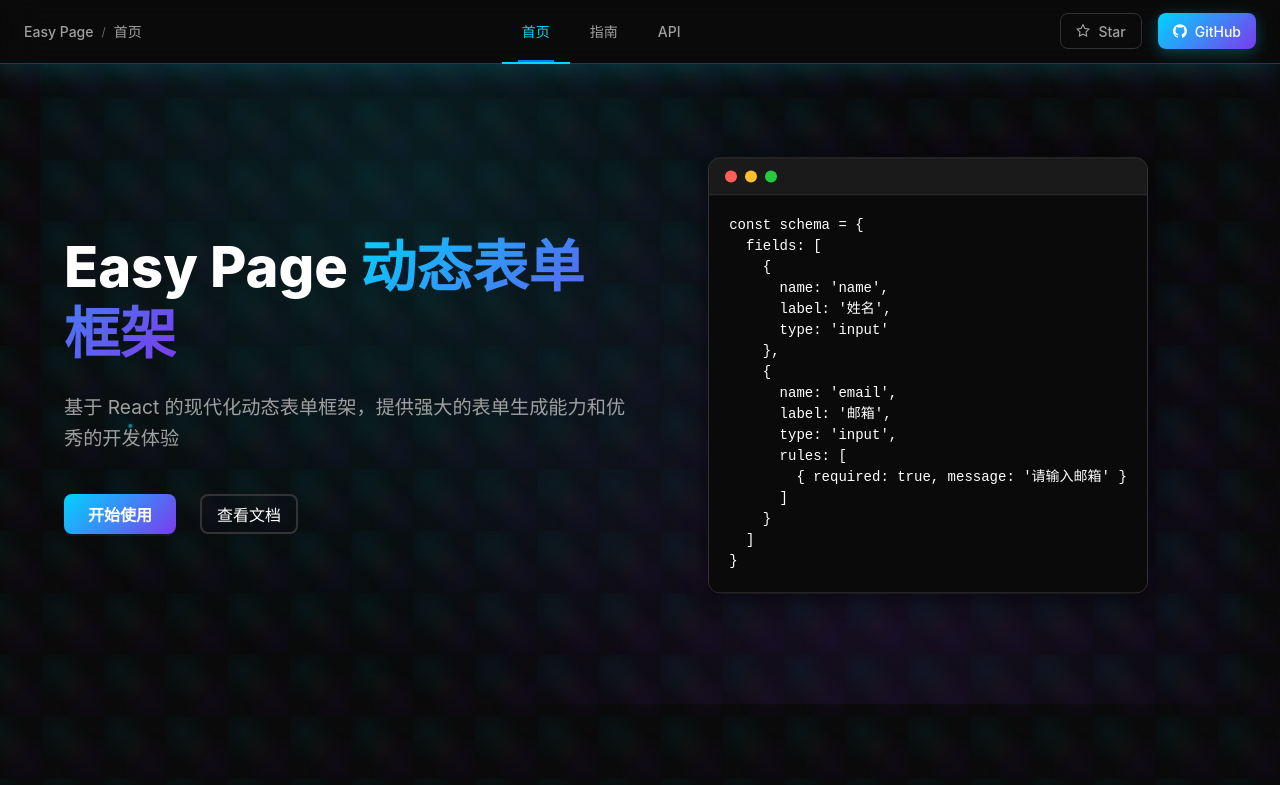
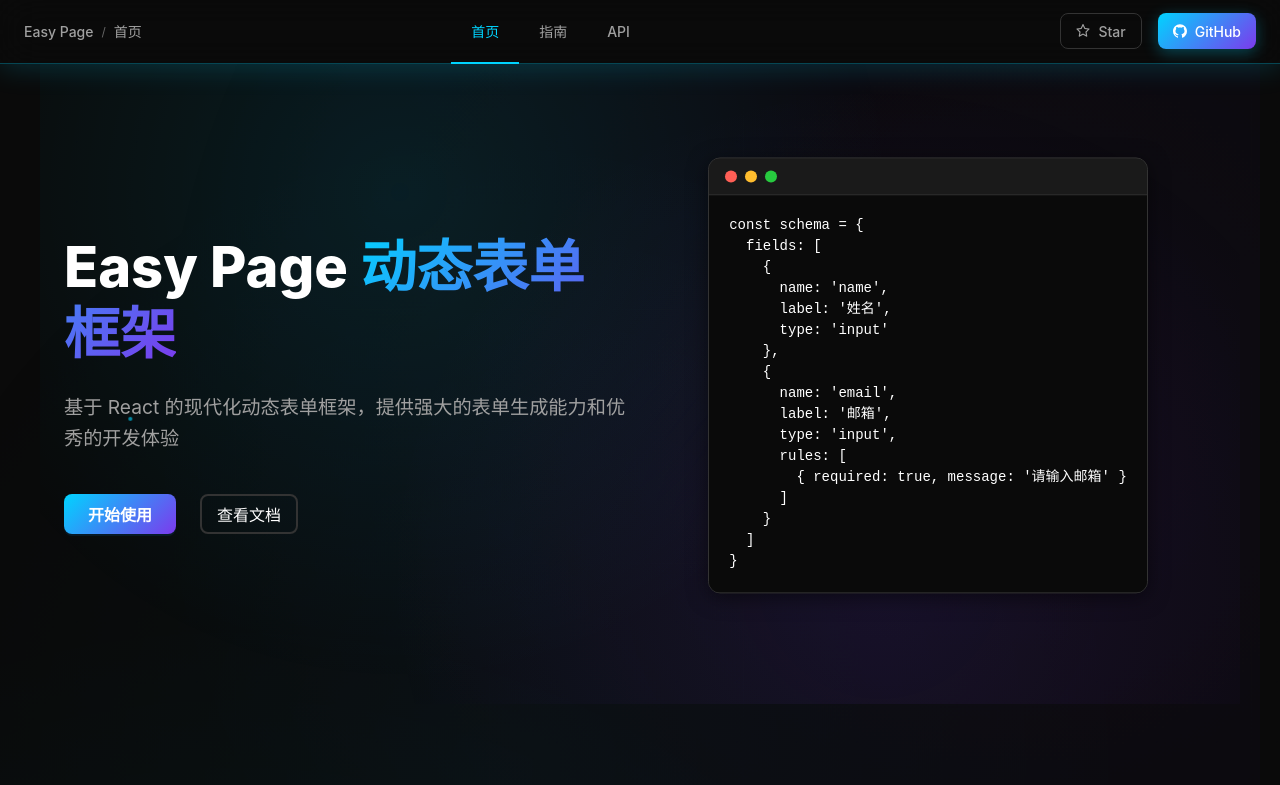
Before and after one commit to easy-page/ai-easy-page, a React (Vite) app in the folder apps/website/: page / in a window 1280 px wide. Shown: the top 785 px of the page. Built offline with nearby package versions, Linux system fonts and the light colour scheme.

Commit message:
修复 API 问题

```diff
--- a/apps/website/src/layouts/MainLayout.less
+++ b/apps/website/src/layouts/MainLayout.less
@@ -102,7 +102,6 @@
 
 		.sider-header {
 			padding: 24px 20px 20px;
-			border-bottom: 1px solid var(--border-color);
 			background: linear-gradient(
 				135deg,
 				rgba(0, 212, 255, 0.1),
@@ -468,6 +467,16 @@
 				background: transparent;
 				border: none;
 				line-height: 64px;
+				min-width: 300px; // 确保有足够宽度显示所有菜单项
+
+				// 禁用溢出处理
+				.ant-menu-overflow {
+					display: flex !important;
+				}
+
+				.ant-menu-overflow-item {
+					display: flex !important;
+				}
 
 				.ant-menu-item {
 					color: var(--text-secondary);
@@ -478,6 +487,12 @@
 					padding: 0 20px;
 					border-bottom: 2px solid transparent;
 					transition: all 0.3s ease;
+					flex-shrink: 0; // 防止菜单项被压缩
+
+					// 移除::after伪元素，避免双重横线
+					&::after {
+						display: none !important;
+					}
 
 					&:hover {
 						color: var(--primary-color);
@@ -489,6 +504,11 @@
 						border-bottom-color: var(--primary-color);
 						background: transparent;
 					}
+				}
+
+				// 隐藏溢出指示器
+				.ant-menu-overflow-item-rest {
+					display: none !important;
 				}
 			}
 		}
--- a/apps/website/src/layouts/MainLayout.tsx
+++ b/apps/website/src/layouts/MainLayout.tsx
@@ -17,18 +17,33 @@ import './MainLayout.less';
 
 const { Header, Sider, Content } = Layout;
 
-const MainLayout: React.FC = () => {
-	const [collapsed, setCollapsed] = useState(false);
-	const [mobileDrawerVisible, setMobileDrawerVisible] = useState(false);
-	const location = useLocation();
+// 菜单配置 - 更具扩展性的设计
+const menuConfig = {
+	// 顶部导航菜单配置
+	topNav: [
+		{
+			key: 'home',
+			path: '/',
+			label: '首页',
+			icon: <HomeOutlined />,
+		},
+		{
+			key: 'guide',
+			path: '/guide/core-concepts',
+			label: '指南',
+			icon: <BookOutlined />,
+		},
+		{
+			key: 'api',
+			path: '/api/components',
+			label: 'API',
+			icon: <ApiOutlined />,
+		},
+	],
 
-	// 判断当前在哪个主要分类
-	const isGuide = location.pathname.startsWith('/guide');
-	const isApi = location.pathname.startsWith('/api');
-	const isHome = location.pathname === '/';
-
-	// 指南的子菜单
-	const guideMenuItems = [
+	// 侧边栏菜单配置
+	sideNav: {
+		guide: [
 			{
 				key: '/guide/core-concepts',
 				label: <Link to="/guide/core-concepts">核心概念</Link>,
@@ -89,7 +104,9 @@ const MainLayout: React.FC = () => {
 					},
 					{
 						key: '/guide/advanced/request-management',
-					label: <Link to="/guide/advanced/request-management">请求管理</Link>,
+						label: (
+							<Link to="/guide/advanced/request-management">请求管理</Link>
+						),
 					},
 					{
 						key: '/guide/advanced/dynamic-form',
@@ -97,10 +114,8 @@ const MainLayout: React.FC = () => {
 					},
 				],
 			},
-	];
-
-	// API的子菜单
-	const apiMenuItems = [
+		],
+		api: [
 			{
 				key: '/api/components',
 				label: <Link to="/api/components">组件 API</Link>,
@@ -113,36 +128,67 @@ const MainLayout: React.FC = () => {
 				key: '/api/types',
 				label: <Link to="/api/types">类型定义</Link>,
 			},
-	];
+		],
+	},
+};
 
-	// 顶栏菜单
-	const topMenuItems = [
-		{
-			key: '/',
-			icon: <HomeOutlined />,
-			label: <Link to="/">首页</Link>,
-		},
-		{
-			key: 'guide',
-			icon: <BookOutlined />,
-			label: <Link to="/guide/core-concepts">指南</Link>,
-		},
-		{
-			key: 'api',
-			icon: <ApiOutlined />,
-			label: <Link to="/api/components">API</Link>,
-		},
-	];
+const MainLayout: React.FC = () => {
+	const [collapsed, setCollapsed] = useState(false);
+	const [mobileDrawerVisible, setMobileDrawerVisible] = useState(false);
+	const location = useLocation();
 
-	// 根据当前路径获取左侧菜单项
+	// 根据路径获取当前激活的顶级菜单
+	const getCurrentTopNavKey = () => {
+		const currentPath = location.pathname;
+
+		// 精确匹配首页
+		if (currentPath === '/') return 'home';
+
+		// 匹配其他路径
+		for (const item of menuConfig.topNav) {
+			if (item.key !== 'home' && currentPath.startsWith(`/${item.key}`)) {
+				return item.key;
+			}
+		}
+
+		return 'home';
+	};
+
+	// 根据路径获取当前页面类型
+	const getCurrentPageType = () => {
+		const currentPath = location.pathname;
+		if (currentPath === '/') return 'home';
+		if (currentPath.startsWith('/guide')) return 'guide';
+		if (currentPath.startsWith('/api')) return 'api';
+		return 'home';
+	};
+
+	// 获取面包屑文本
+	const getBreadcrumbText = () => {
+		const pageType = getCurrentPageType();
+		const navItem = menuConfig.topNav.find((item) => item.key === pageType);
+		return navItem?.label || '首页';
+	};
+
+	// 获取侧边栏菜单项
 	const getSideMenuItems = () => {
-		if (isGuide) {
-			return guideMenuItems;
-		}
-		if (isApi) {
-			return apiMenuItems;
-		}
-		return [];
+		const pageType = getCurrentPageType();
+		return (
+			menuConfig.sideNav[pageType as keyof typeof menuConfig.sideNav] || []
+		);
+	};
+
+	// 获取侧边栏标题
+	const getSidebarTitle = () => {
+		const pageType = getCurrentPageType();
+		const navItem = menuConfig.topNav.find((item) => item.key === pageType);
+		return navItem?.label || '';
+	};
+
+	// 判断是否需要显示侧边栏
+	const shouldShowSidebar = () => {
+		const pageType = getCurrentPageType();
+		return pageType !== 'home' && getSideMenuItems().length > 0;
 	};
 
 	const handleMenuClick = ({ key }: { key: string }) => {
@@ -150,6 +196,10 @@ const MainLayout: React.FC = () => {
 			setMobileDrawerVisible(false);
 		}
 	};
+
+	const currentTopNavKey = getCurrentTopNavKey();
+	const currentPageType = getCurrentPageType();
+	const isHome = currentPageType === 'home';
 
 	return (
 		<Layout className={`main-layout ${isHome ? 'home-layout' : ''}`}>
@@ -174,14 +224,18 @@ const MainLayout: React.FC = () => {
 				<Menu
 					mode="inline"
 					selectedKeys={[location.pathname]}
-					items={topMenuItems}
+					items={menuConfig.topNav.map((item) => ({
+						key: item.key === 'home' ? item.path : item.key,
+						icon: item.icon,
+						label: <Link to={item.path}>{item.label}</Link>,
+					}))}
 					onClick={handleMenuClick}
 					className="mobile-menu"
 				/>
 			</Drawer>
 
-			{/* 桌面端侧边栏 - 只在非主页时显示 */}
-			{!isHome && (
+			{/* 桌面端侧边栏 - 根据页面类型决定是否显示 */}
+			{shouldShowSidebar() && (
 				<Sider
 					trigger={null}
 					collapsible
@@ -230,19 +284,18 @@ const MainLayout: React.FC = () => {
 
 					<div className="sider-content">
 						{/* 显示当前分类标题 */}
-						{!collapsed && (isGuide || isApi) && (
+						{!collapsed && (
 							<motion.div
 								className="category-title"
 								initial={{ opacity: 0 }}
 								animate={{ opacity: 1 }}
 								transition={{ duration: 0.3 }}
 							>
-								{isGuide ? '指南' : 'API'}
+								{getSidebarTitle()}
 							</motion.div>
 						)}
 
 						{/* 左侧菜单 */}
-						{(isGuide || isApi) && (
 						<Menu
 							mode="inline"
 							selectedKeys={[location.pathname]}
@@ -250,7 +303,6 @@ const MainLayout: React.FC = () => {
 							onClick={handleMenuClick}
 							className="main-menu"
 						/>
-						)}
 					</div>
 
 					{/* 固定在左下角的版本号和GitHub按钮 */}
@@ -303,33 +355,19 @@ const MainLayout: React.FC = () => {
 							<div className="breadcrumb">
 								<span className="breadcrumb-item">Easy Page</span>
 								<span className="breadcrumb-separator">/</span>
-								<span className="breadcrumb-item">
-									{location.pathname === '/' && '首页'}
-									{location.pathname.startsWith('/guide') && '指南'}
-									{location.pathname.startsWith('/api') && 'API'}
-								</span>
+								<span className="breadcrumb-item">{getBreadcrumbText()}</span>
 							</div>
 						</div>
 
 						<div className="header-center">
 							<Menu
 								mode="horizontal"
-								selectedKeys={[isGuide ? 'guide' : isApi ? 'api' : 'home']}
+								selectedKeys={[currentTopNavKey]}
 								className="header-nav-menu"
-								items={[
-									{
-										key: 'home',
-										label: <Link to="/">首页</Link>,
-									},
-									{
-										key: 'guide',
-										label: <Link to="/guide/core-concepts">指南</Link>,
-									},
-									{
-										key: 'api',
-										label: <Link to="/api/components">API</Link>,
-									},
-								]}
+								items={menuConfig.topNav.map((item) => ({
+									key: item.key,
+									label: <Link to={item.path}>{item.label}</Link>,
+								}))}
 							/>
 						</div>
 
--- a/apps/website/src/pages/HomePage.less
+++ b/apps/website/src/pages/HomePage.less
@@ -1,12 +1,8 @@
 .home-page {
-	// 确保黑色主题背景
-	background: var(--background-dark);
-	min-height: 100vh;
 	// 科技感背景动画
 	position: relative;
 	overflow: hidden;
 
-	// 确保页面有足够的高度和科技感背景
 	&::before {
 		content: '';
 		position: absolute;
@@ -14,9 +10,7 @@
 		left: 0;
 		right: 0;
 		bottom: 0;
-		min-height: 100vh;
-		background: var(--background-dark);
-		background-image: radial-gradient(
+		background: radial-gradient(
 				circle at 20% 80%,
 				rgba(0, 212, 255, 0.05) 0%,
 				transparent 50%
@@ -32,7 +26,7 @@
 				transparent 50%
 			);
 		animation: backgroundShift 25s ease-in-out infinite;
-		z-index: -1;
+		z-index: 0;
 	}
 
 	&::after {
@@ -63,7 +57,6 @@
 		border-radius: 50%;
 		opacity: 0.6;
 		animation: float 6s ease-in-out infinite;
-		box-shadow: 0 0 10px rgba(0, 212, 255, 0.5);
 
 		&:nth-child(1) {
 			top: 20%;
@@ -75,8 +68,6 @@
 			top: 60%;
 			left: 80%;
 			animation-delay: 2s;
-			background: var(--secondary-color);
-			box-shadow: 0 0 10px rgba(124, 58, 237, 0.5);
 		}
 
 		&:nth-child(3) {
@@ -89,8 +80,6 @@
 			top: 30%;
 			left: 70%;
 			animation-delay: 1s;
-			background: var(--secondary-color);
-			box-shadow: 0 0 10px rgba(124, 58, 237, 0.5);
 		}
 
 		&:nth-child(5) {
@@ -98,59 +87,6 @@
 			left: 30%;
 			animation-delay: 3s;
 		}
-
-		&:nth-child(6) {
-			top: 15%;
-			left: 60%;
-			animation-delay: 1.5s;
-			width: 6px;
-			height: 6px;
-			background: var(--accent-color);
-			box-shadow: 0 0 15px rgba(245, 158, 11, 0.6);
-		}
-
-		&:nth-child(7) {
-			top: 85%;
-			left: 75%;
-			animation-delay: 3.5s;
-			width: 3px;
-			height: 3px;
-		}
-
-		&:nth-child(8) {
-			top: 45%;
-			left: 5%;
-			animation-delay: 2.5s;
-			background: var(--accent-color);
-			box-shadow: 0 0 15px rgba(245, 158, 11, 0.6);
-		}
-	}
-
-	// 添加更多科技感元素
-	&::after {
-		content: '';
-		position: absolute;
-		top: 0;
-		left: 0;
-		right: 0;
-		bottom: 0;
-		background-image: radial-gradient(
-				circle at 25% 25%,
-				rgba(0, 212, 255, 0.1) 0%,
-				transparent 50%
-			),
-			radial-gradient(
-				circle at 75% 75%,
-				rgba(124, 58, 237, 0.1) 0%,
-				transparent 50%
-			),
-			radial-gradient(
-				circle at 50% 50%,
-				rgba(245, 158, 11, 0.05) 0%,
-				transparent 50%
-			);
-		animation: pulseGlow 8s ease-in-out infinite;
-		z-index: 0;
 	}
 
 	.hero-section {
@@ -405,7 +341,6 @@
 			.feature-description {
 				color: var(--text-secondary);
 				line-height: 1.6;
-				font-size: 1rem;
 			}
 		}
 	}
@@ -491,28 +426,19 @@
 	}
 }
 
-@keyframes rotate {
-	0% {
-		transform: rotate(0deg);
-	}
-	100% {
-		transform: rotate(360deg);
-	}
-}
-
 @keyframes backgroundShift {
 	0%,
 	100% {
 		transform: translateX(0) translateY(0);
 	}
 	25% {
-		transform: translateX(20px) translateY(-10px);
+		transform: translateX(-20px) translateY(-10px);
 	}
 	50% {
-		transform: translateX(-10px) translateY(20px);
+		transform: translateX(10px) translateY(-20px);
 	}
 	75% {
-		transform: translateX(10px) translateY(-20px);
+		transform: translateX(-10px) translateY(10px);
 	}
 }
 
@@ -525,15 +451,12 @@
 	}
 }
 
-@keyframes pulseGlow {
-	0%,
+@keyframes rotate {
+	0% {
+		transform: rotate(0deg);
+	}
 	100% {
-		opacity: 0.3;
-		transform: scale(1);
-	}
-	50% {
-		opacity: 0.6;
-		transform: scale(1.05);
+		transform: rotate(360deg);
 	}
 }
 
@@ -560,17 +483,15 @@
 
 			.hero-visual {
 				.floating-card {
-					max-width: 100%;
+					.code-preview {
+						max-width: 100%;
+					}
 				}
 			}
 		}
 
 		.features-section {
 			padding: 60px 0;
-
-			.container {
-				padding: 0 16px;
-			}
 
 			.section-title {
 				font-size: 2rem;
```
Also changed, not shown: apps/website/src/pages/HomePage.tsx (+0 -7 lines). Lines whose indentation alone changed are shown as unchanged.
